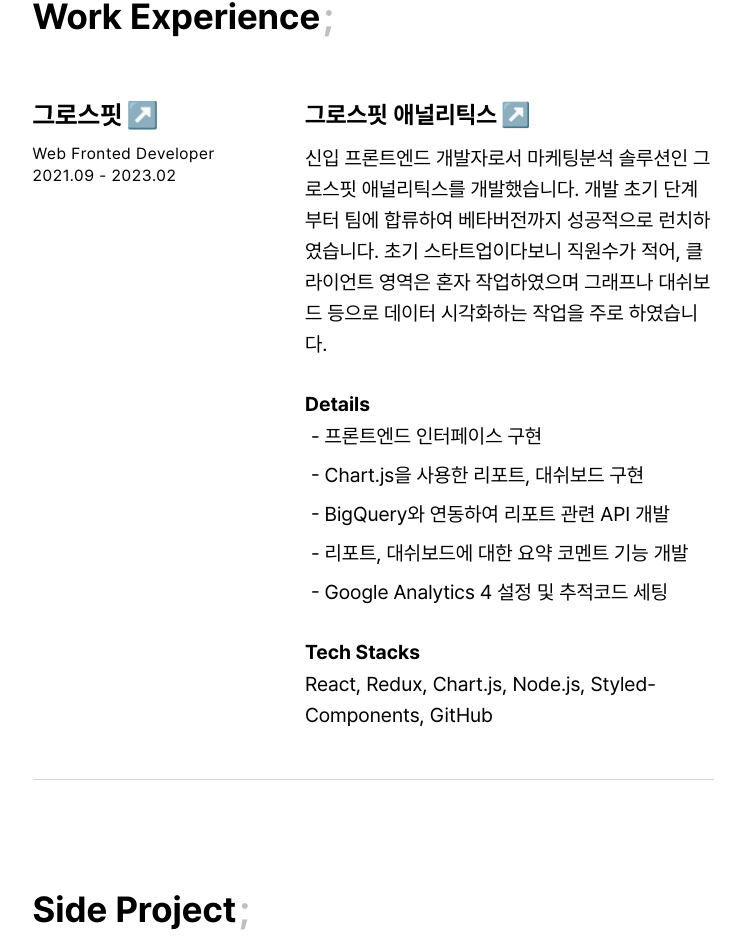
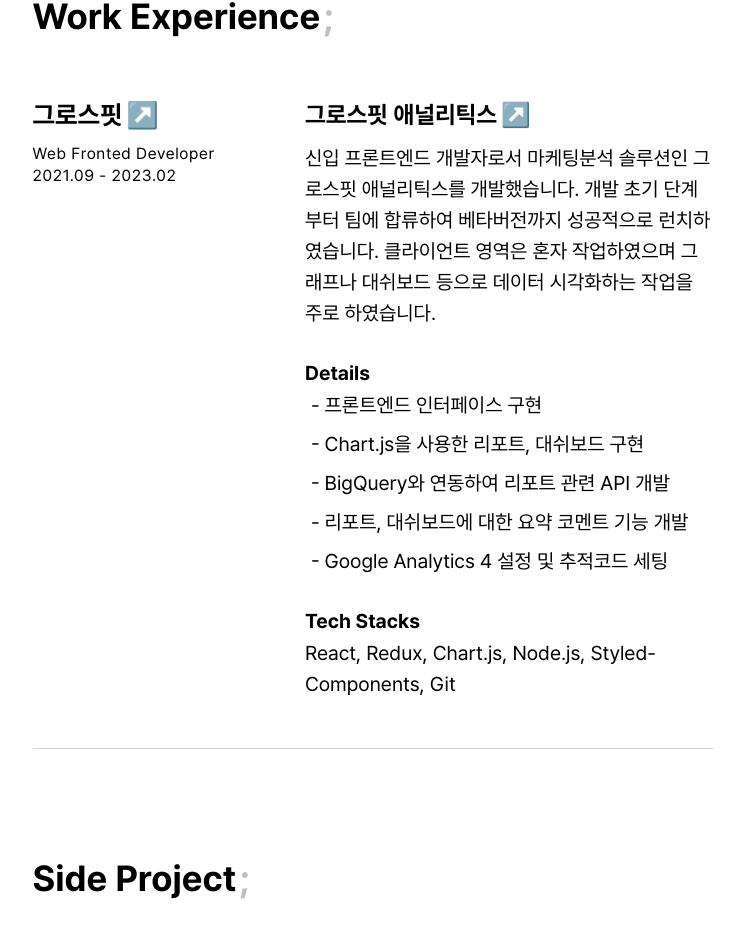
Before and after one commit to cherryc0ck/resume, a Next.js app: page / in a window 1280 px wide. Shown: the part 850-1790 px from the top of the page, without its empty margins (267-1008 px from the left). Built offline with nearby package versions, Linux system fonts and the light colour scheme.

Commit message:
:lipstick: work 텍스트 수정

```diff
--- a/src/components/domain/resume/work/Work.tsx
+++ b/src/components/domain/resume/work/Work.tsx
@@ -29,7 +29,7 @@
     },
     project: {
       name: "그로스핏 애널리틱스",
-      desc: "신입 프론트엔드 개발자로서 마케팅분석 솔루션인 그로스핏 애널리틱스를 개발했습니다. 개발 초기 단계부터 팀에 합류하여  베타버전까지 성공적으로 런치하였습니다. 초기 스타트업이다보니 직원수가 적어, 클라이언트 영역은 혼자 작업하였으며 그래프나 대쉬보드 등으로 데이터 시각화하는 작업을 주로 하였습니다.",
+      desc: "신입 프론트엔드 개발자로서 마케팅분석 솔루션인 그로스핏 애널리틱스를 개발했습니다. 개발 초기 단계부터 팀에 합류하여  베타버전까지 성공적으로 런치하였습니다. 클라이언트 영역은 혼자 작업하였으며 그래프나 대쉬보드 등으로 데이터 시각화하는 작업을 주로 하였습니다.",
       url: "https://analytics.growthfit.kr/",
       details: [
         "프론트엔드 인터페이스 구현",
@@ -44,7 +44,7 @@
         "Chart.js",
         "Node.js",
         "Styled-Components",
-        "GitHub",
+        "Git",
       ],
     },
   },
```
